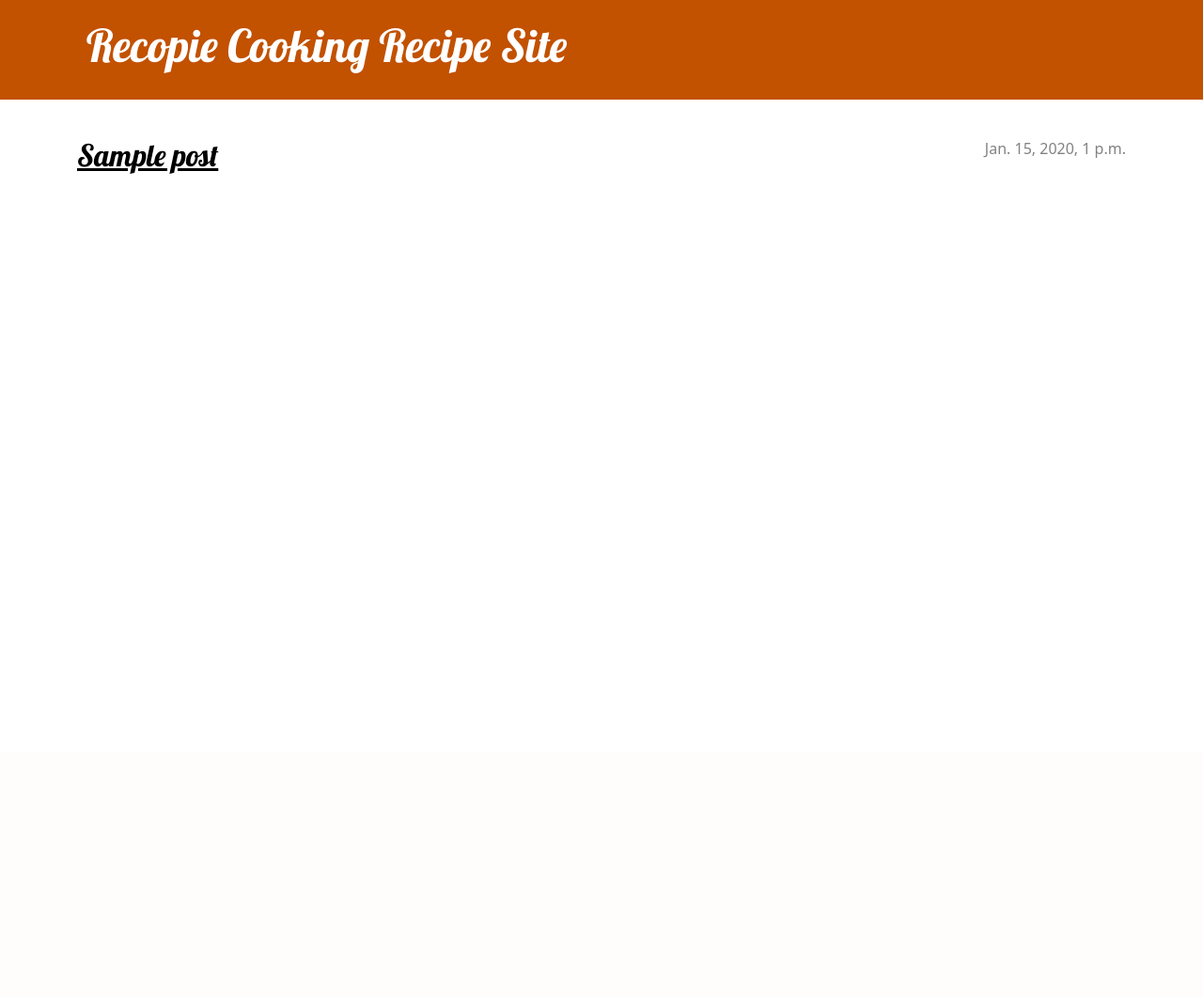
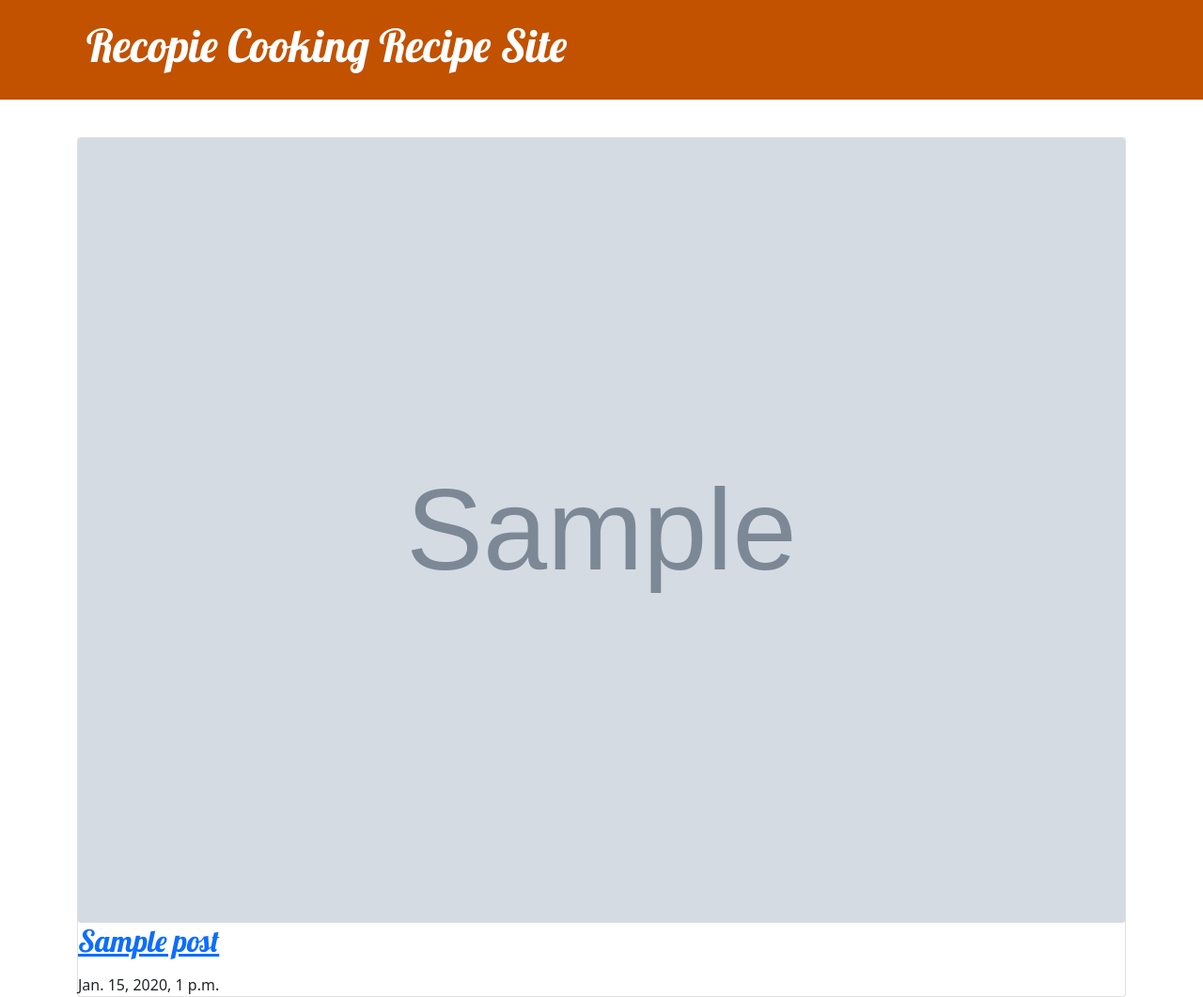
Before and after one commit to joanita-51/my-first-blog, a Django app: page / in a window 1280 px wide. Shown: the whole page at 94% size. Before the commit the page ends 185 px from the top, so only its background shows below. Run offline with Django 4.2, Linux system fonts and the light colour scheme; tables that the repository leaves empty hold one stand-in row (values such as "Sample post"); grey boxes marked "Sample" are stand-in pictures.

Commit message:
styling the post list

```diff
--- a/Website/blog/templates/blog/post_list.html
+++ b/Website/blog/templates/blog/post_list.html
@@ -1,13 +1,16 @@
 {% extends 'blog/base.html' %}
 
 {% block content %}
-    {% for post in posts %}
-        <article class="post">
-            <time class="date">
-                {{ post.published_date }}
-            </time>
-            <h2><a href="{% url 'post_detail' pk=post.pk %}">{{ post.title }}</a></h2>
-            <p>{{ post.text|linebreaksbr }}</p>
-        </article>
-    {% endfor %}
+    <div class="card-container">
+        {% for post in posts %}
+            <div class="card">
+                <img class="card-img" src="{{ post.photo.url }}" alt="{{ post.title }}">
+                <div class="card-content">
+                    <h2 class="card-title"><a href="{% url 'post_detail' pk=post.pk %}">{{ post.title }}</a></h2>
+                    <p class="card-text">{{ post.text|linebreaksbr }}</p>
+                    <span class="card-date">{{ post.published_date }}</span>
+                </div>
+            </div>
+        {% endfor %}
+    </div>
 {% endblock %}
```
Also changed, not shown: Website/blog/static/css/blog.css (+45 -0 lines).
